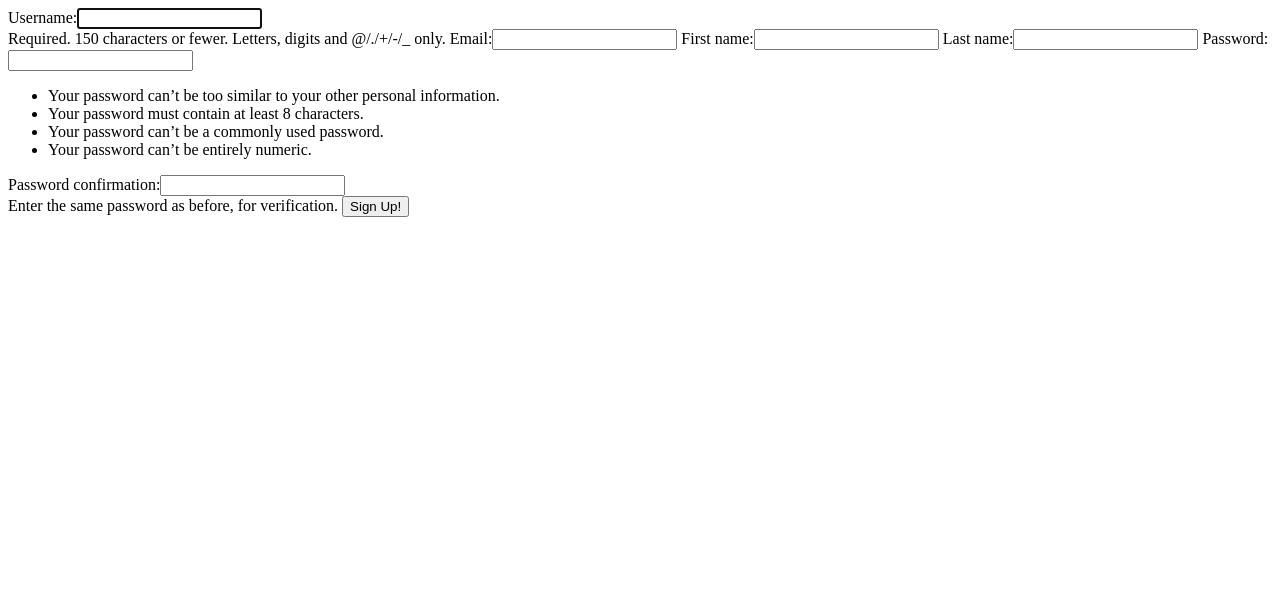
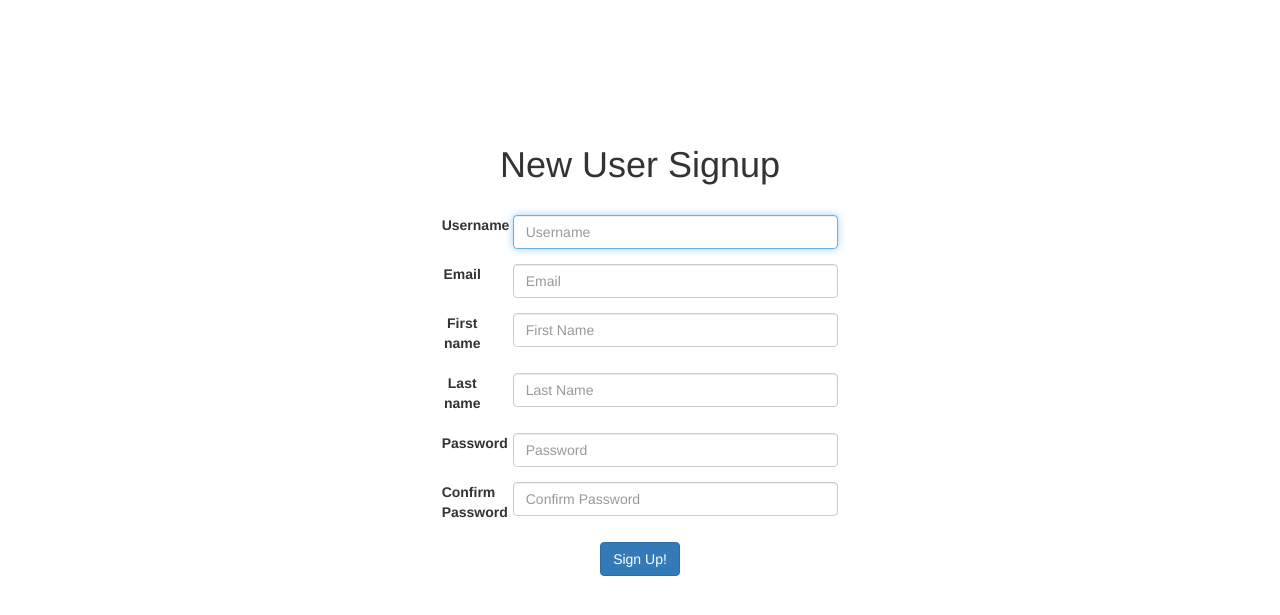
Before and after one commit to mfreema1/ssw-215, a Django app: page /notebook/signup/ in a window 1280 px wide. Shown: the top 615 px of the page. Run offline with Django 3.2, Linux system fonts and the light colour scheme; some libraries are stand-ins or nearby versions.

Commit message:
Add redirect on new user signup

```diff
--- a/project/plannr/notebook/templates/signup.html
+++ b/project/plannr/notebook/templates/signup.html
@@ -1,5 +1,60 @@
-<form method="post">
-    {% csrf_token %}
-    {{signup_form}}
-    <input type="submit" value="Sign Up!">
-</form>
+{% extends 'main_base.html' %}
+
+{% block main_content %}
+<div class="container-fluid text-center">
+    <div class="row" style="margin-top: 10%;">
+        <div class="col-md-4"></div>
+        <div class="col-md-4">
+            <h1>New User Signup</h1>
+            <br>
+            <form class="form-horizontal" method="post">
+                {% csrf_token %}
+                <div class="form-group">
+                    <label for="id_username" class="col-sm-2">Username</label>
+                    <div class="col-sm-10">
+                        <input class="form-control" type="text" name="username" maxLength="150" id="id_username" required autofocus placeholder="Username">
+                    </div>
+                </div>
+
+                <div class="form-group">
+                    <label for="id_email" class="col-sm-2">Email</label>
+                    <div class="col-sm-10">
+                        <input class="form-control" type="email" name="email" id="id_email" required placeholder="Email">
+                    </div>
+                </div>
+
+                <div class="form-group">
+                    <label for="id_first_name" class="col-sm-2">First name</label>
+                    <div class="col-sm-10">
+                        <input class="form-control" type="text" name="first_name" id="id_first_name" placeholder="First Name">
+                    </div>
+                </div>
+
+                <div class="form-group">
+                    <label for="id_last_name" class="col-sm-2">Last name</label>
+                    <div class="col-sm-10">
+                        <input class="form-control" type="text" name="last_name" id="id_last_name" placeholder="Last Name">
+                    </div>
+                </div>
+
+                <div class="form-group">
+                    <label for="id_password1" class="col-sm-2">Password</label>
+                    <div class="col-sm-10">
+                        <input class="form-control" type="password" name="password1" id="id_password1" placeholder="Password">
+                    </div>
+                </div>
+
+                <div class="form-group">
+                    <label for="id_password2" class="col-sm-2">Confirm Password</label>
+                    <div class="col-sm-10">
+                        <input class="form-control" type="password" name="password2" id="id_password2" placeholder="Confirm Password">
+                    </div>
+                </div>
+
+                <input type="submit" class="btn btn-primary" value="Sign Up!">
+            </form>
+        </div>
+        <div class="col-md-4"></div>
+    </div>
+</div>
+{% endblock %}
--- a/project/plannr/notebook/views.py
+++ b/project/plannr/notebook/views.py
@@ -62,6 +62,7 @@ class WeeklyDetailView(LoginRequiredMixin, DetailView):
 from .forms import SignupForm
 from django.contrib.auth.models import User
 from django.contrib.auth import login, authenticate
+from django.shortcuts import reverse
 def signup(request):
     """
     Allow for the sign up of a new user
@@ -77,7 +78,7 @@ def signup(request):
             user = User.objects.create(first_name=first_name, last_name=last_name, username=username,
             email=email, password=password)
             login(request, user)
-            redirect('/notebook/daily')
+            return redirect('/notebook/')
             #save a new user model
     else:
         signup_form = SignupForm()
--- a/project/plannr/plannr/settings.py
+++ b/project/plannr/plannr/settings.py
@@ -116,7 +116,6 @@ USE_TZ = True
 
 # Static files (CSS, JavaScript, Images)
 # https://docs.djangoproject.com/en/2.0/howto/static-files/
-
 STATIC_URL = '/static/'
 
 # Redirect to home URL after login (Default redirects to /accounts/profile/)
--- a/project/plannr/templates/registration/login.html
+++ b/project/plannr/templates/registration/login.html
@@ -36,6 +36,7 @@
                         <input type="hidden" name="next" value="{{ next }}" />
                     </form>
                     <br>
+                    <h4>New to Plannr? <a href="{% url 'signup' %}">Sign up for free.</a></h4>
                     <p>Lost your password? <a href="{% url 'password_reset' %}">Reset it.</a></p>
                 </div>
             </div>
--- a/project/plannr/templates/registration/password_reset_confirm.html
+++ b/project/plannr/templates/registration/password_reset_confirm.html
@@ -5,6 +5,7 @@
     {% if validlink %}
         <p>Please enter (and confirm) your new password.</p>
         <form action="" method="post">
+            {% csrf_token %}
             <div style="display:none">
                 <input type="hidden" value="{{ csrf_token }}" name="csrfmiddlewaretoken">
             </div>
```
Also changed, not shown: project/plannr/db.sqlite3.
